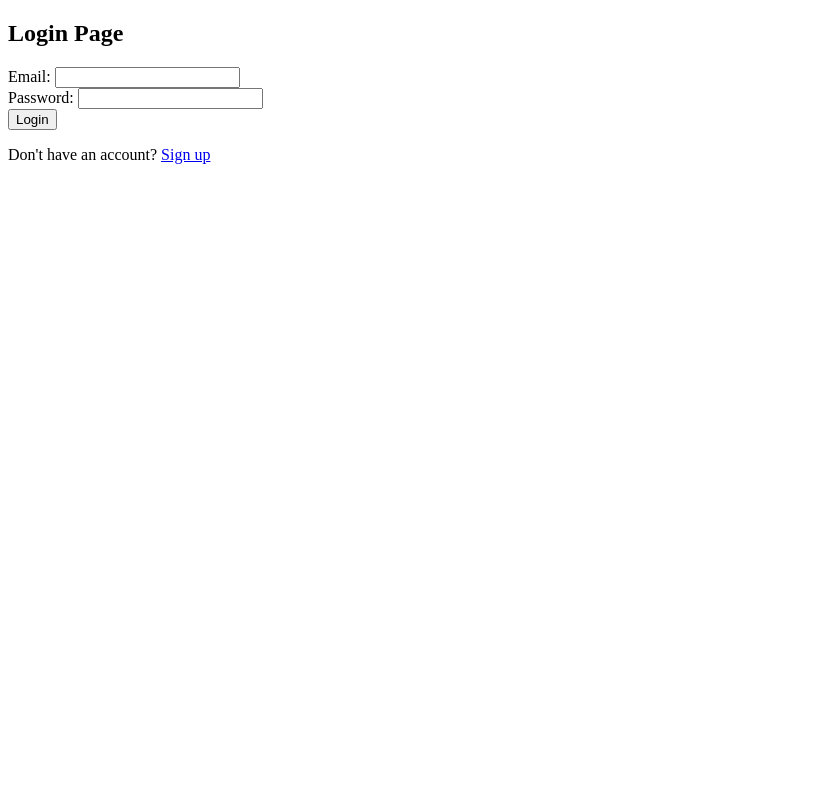
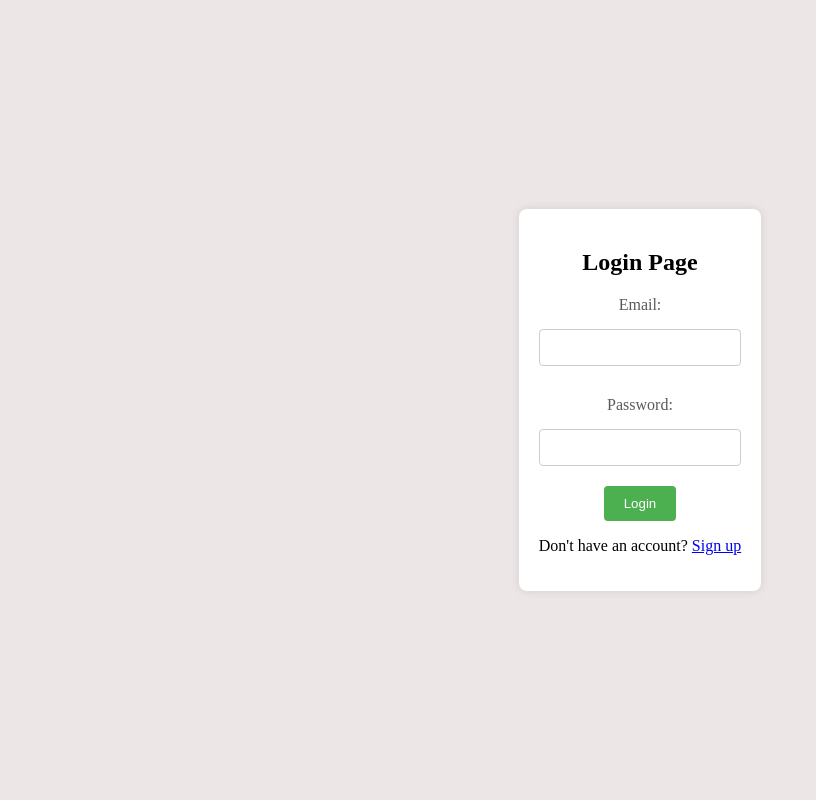
Before and after one commit to DaniPTRK/Teachable-Machine, a Flask app: page /auth/login in a window 1280 px wide. Shown: the whole page, without its empty margins (0-816 px from the left). Run offline with Flask 3, Linux system fonts and the light colour scheme.

Commit message:
css style start

```diff
--- a/static/style.css
+++ b/static/style.css
@@ -1,4 +1,58 @@
 body {
+    background-color: #ede6e6;
     font-family: 'Times New Roman', Times, serif;
-    background-color: #ffffff;
+    margin: 0;
+    display: flex;
+    align-items: center;
+    justify-content: center;
+    height: 100vh;
 }
+
+.container {
+    background-color: #fff;
+    border-radius: 8px;
+    box-shadow: 0 0 10px rgba(0, 0, 0, 0.1);
+    padding: 20px;
+}
+
+.login-form {
+    text-align: center;
+}
+
+h1 {
+    color: #000000;
+    text-align: center;
+}
+
+label {
+    display: block;
+    margin: 10px 0;
+    color: #5a5a5a;
+}
+
+p {
+    color: #000000;
+    text-align: center;
+}
+
+input {
+    width: 100%;
+    padding: 10px;
+    margin: 5px 0 20px 0;
+    box-sizing: border-box;
+    border: 1px solid #ccc;
+    border-radius: 4px;
+}
+
+button {
+    background-color: #4caf50;
+    color: #fff;
+    padding: 10px 20px;
+    border: none;
+    border-radius: 4px;
+    cursor: pointer;
+}
+
+button:hover {
+    background-color: #45a049;
+}
--- a/templates/login.html
+++ b/templates/login.html
@@ -1,6 +1,7 @@
 <!-- login.html -->
 <!DOCTYPE html>
 <html lang="en">
+
 <head>
     <meta charset="UTF-8">
     <meta name="viewport" content="width=device-width, initial-scale=1.0">
@@ -8,7 +9,10 @@
 
     <link rel="stylesheet" href="../static/style.css">
 </head>
+
 <body>
+    <div class="container">
+        <form class="login-form">
             {% with messages = get_flashed_messages(with_categories=true) %}
             {% if messages %}
             <ul class="flashes">
@@ -29,5 +33,8 @@
                 <button type="submit">Login</button>
             </form>
             <p>Don't have an account? <a href="{{ url_for('auth.signup') }}">Sign up</a></p>
+        </form>
+    </div>
 </body>
+
 </html>
```
Lines whose indentation alone changed are shown as unchanged.
